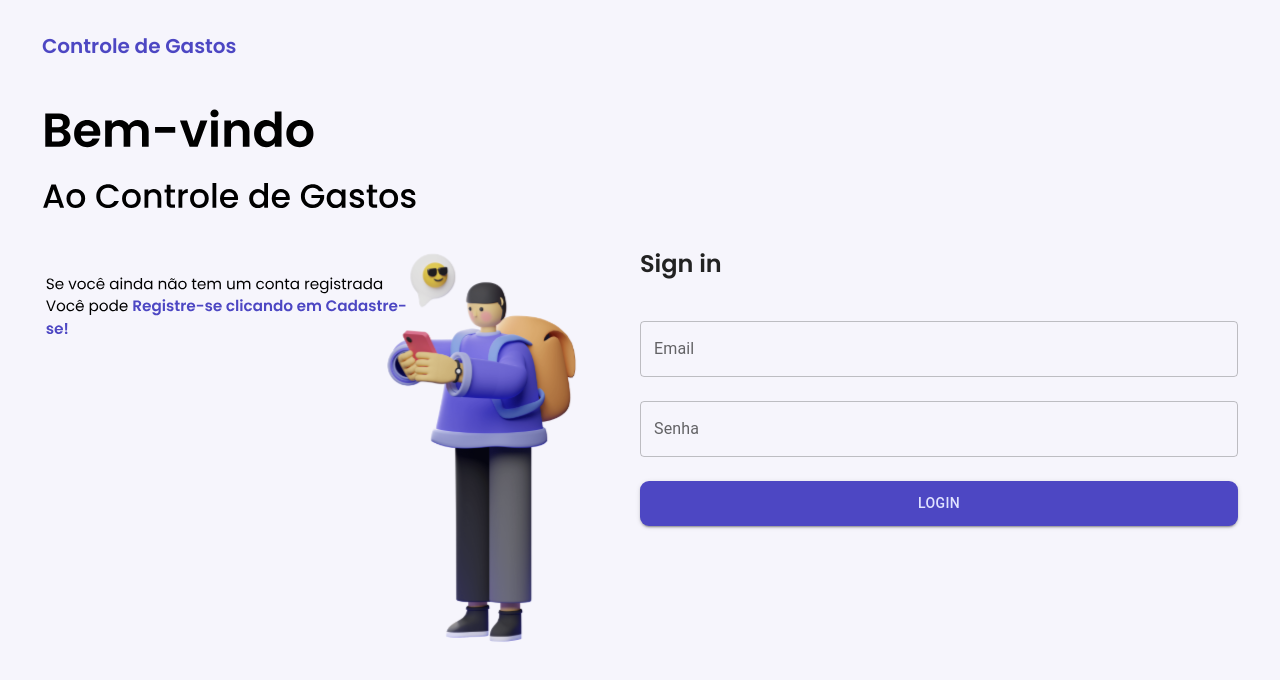
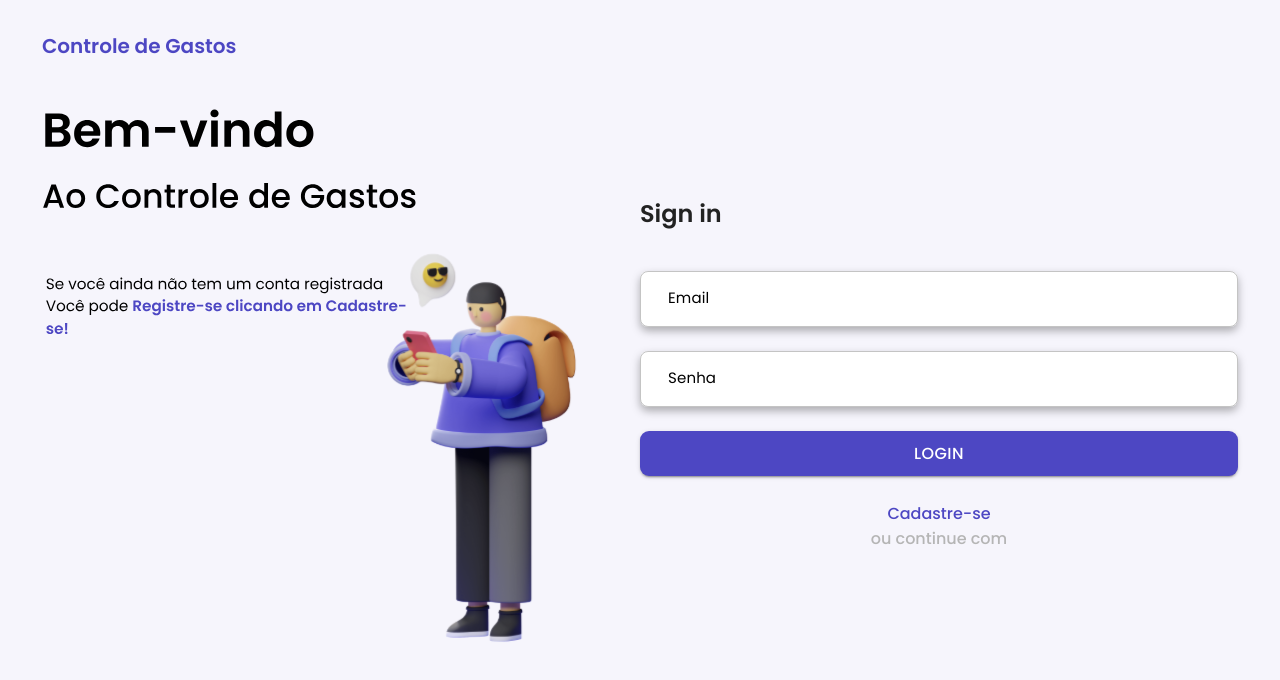
Before and after one commit to camposyuri/expensive_controls_fe, a React (Create React App) app: page / in a window 1280 px wide. Shown: the top 680 px of the page. Built offline with nearby package versions, Linux system fonts and the light colour scheme.

Commit message:
feat: Created styles inputs

```diff
--- a/src/assets/styles/global.js
+++ b/src/assets/styles/global.js
@@ -10,18 +10,24 @@ export default createGlobalStyle`
 	body {
 		background: ${({ theme }) => theme.colors.background};
 		font-size: 1rem;
-		color: ${({ theme }) => theme.colors.gray[900]}
+		color: ${({ theme }) => theme.colors.gray[900]};
 	}
 	.MuiButtonBase-root.MuiButton-root {
 		cursor: pointer;
-		background: ${({ theme }) => theme.colors.primary.main};
-		color: ${({ theme }) => theme.colors.primary.lighter};
+		background-color: ${({ theme }) => theme.colors.primary.main};
+		color: ${({ theme }) => theme.colors.primary.white};
 		border: none;
 		border-radius: 9px;
 		transition: all 0.4s ease-in-out;
+		font-family: 'Poppins';
+		font-style: normal;
+		font-weight: 500;
+		font-size: 1rem;
+		line-height: 24px;
 
 		&:hover {
-			background: ${({ theme }) => theme.colors.primary.light};
+			color: ${({ theme }) => theme.colors.primary.white};
+			background-color: ${({ theme }) => theme.colors.primary.light};
 		}
 	}
 `;
--- a/src/assets/styles/theme/default.js
+++ b/src/assets/styles/theme/default.js
@@ -2,7 +2,8 @@ export default {
 	colors: {
 		background: "#F6F5FC",
 		primary: {
-			lighter: "#E0E3FF",
+			white: "#FFFFFF",
+			lighter: "#B5B5B5",
 			light: "#6674F4",
 			main: "#4d47c3",
 			dark: "#4d47c3",
--- a/src/components/Input/index.js
+++ b/src/components/Input/index.js
@@ -1,7 +1,7 @@
-import { TextField } from "@mui/material";
+import { InputStyle } from "./styles";
 
 const Input = ({ id, label, ...props }) => {
-	return <TextField id={id} label={label} variant="outlined" {...props} />;
+	return <InputStyle id={id} label={label} variant="outlined" {...props} />;
 };
 
 export default Input;
--- a/src/components/Input/styles.js
+++ b/src/components/Input/styles.js
@@ -0,0 +1,21 @@
+import { TextField } from "@mui/material";
+import styled from "styled-components";
+
+export const InputStyle = styled(TextField)`
+	.MuiInputBase-root {
+		border-radius: 8px;
+		background: ${({ theme }) => theme.colors.primary.white};
+		filter: drop-shadow(0px 4px 4px rgba(0, 0, 0, 0.3));
+		outline: 0;
+	}
+
+	.MuiInputLabel-root {
+		color: #000;
+		font-family: "Poppins";
+		font-style: normal;
+		font-weight: 400;
+		font-size: 15px;
+		line-height: 22px;
+		padding-left: 14px;
+	}
+`;
--- a/src/pages/Login/form/index.js
+++ b/src/pages/Login/form/index.js
@@ -1,6 +1,6 @@
 import { Grid, Hidden } from "@mui/material";
 
-import { Content, ImageFluid, Title } from "./styles";
+import { Content, ContentRegister, ImageFluid, Title } from "./styles";
 
 import Input from "../../../components/Input";
 
@@ -11,7 +11,12 @@ const Form = () => {
 	return (
 		<Grid container>
 			<Title>Controle de Gastos</Title>
-			<Content container direction="row" alignItems="center">
+			<Content
+				container
+				direction="row"
+				alignItems="center"
+				justifyContent="center"
+			>
 				<Hidden smDown>
 					<Grid item md={6}>
 						<ImageFluid src={login} alt="Login" />
@@ -28,6 +33,11 @@ const Form = () => {
 						</Grid>
 					</Grid>
 					<Button label="Login" fullWidth />
+					<ContentRegister>
+						<span>
+							<strong>Cadastre-se</strong> <br /> ou continue com
+						</span>
+					</ContentRegister>
 				</Grid>
 			</Content>
 		</Grid>
--- a/src/pages/Login/form/styles.js
+++ b/src/pages/Login/form/styles.js
@@ -14,9 +14,6 @@ export const Title = styled.h1`
 `;
 
 export const Content = styled(Grid)`
-	/* padding: 100px; */
-	/* justify-content: center; */
-
 	height: calc(100vh - 150px);
 
 	@media (max-width: 738px) {
@@ -30,10 +27,30 @@ export const ImageFluid = styled.img`
 	height: auto;
 `;
 
+export const ContentRegister = styled.div`
+	display: flex;
+	align-items: center;
+	justify-content: center;
+
+	span {
+		text-align: center;
+		margin: 25px;
+		color: ${({ theme }) => theme.colors.primary.lighter};
+		font-weight: 500;
+
+		strong {
+			color: ${({ theme }) => theme.colors.primary.main};
+			font-weight: 500;
+		}
+	}
+`;
+
 Container.displayName = "Container";
 
 Title.displayName = "Title";
 
-// Content.displayName = "Content";
+Content.displayName = "Content";
 
 ImageFluid.displayName = "ImageFluid";
+
+ContentRegister.displayName = "ContentRegister";
```
